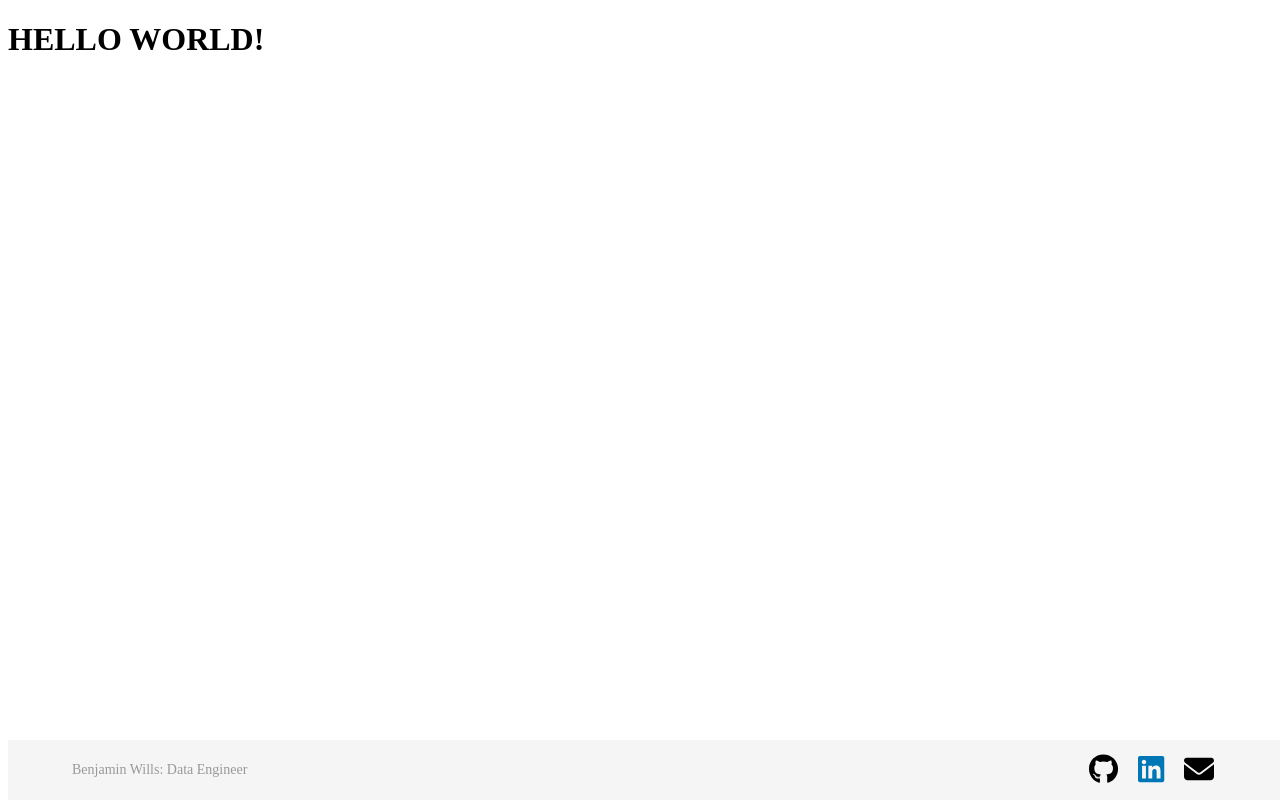
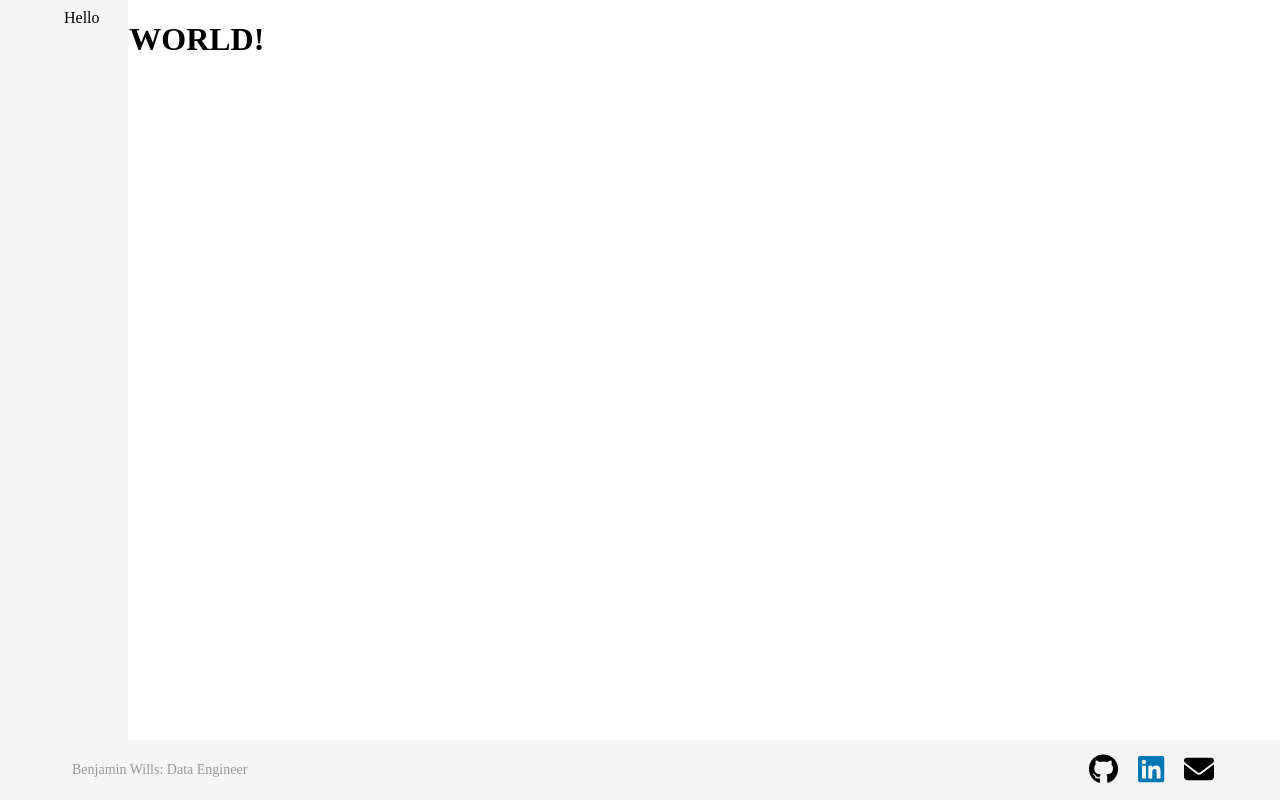
Before and after one commit to BenjaminWills/personal_website, a React (Create React App) app in the folder website/: page / in a window 1280 px wide. Built offline with nearby package versions, Linux system fonts and the light colour scheme.

Commit message:
creation of basic sidebar

```diff
--- a/website/src/App.js
+++ b/website/src/App.js
@@ -1,9 +1,11 @@
 import Footer from "./components/footer/Footer";
+import Sidebar from "./components/sidebar/Sidebar";
 
 function App() {
   return (
     <div>
       <h1>HELLO WORLD!</h1>
+      <Sidebar></Sidebar>
       <Footer></Footer>
     </div>
   );
--- a/website/src/components/sidebar/Sidebar.css
+++ b/website/src/components/sidebar/Sidebar.css
@@ -0,0 +1,17 @@
+.sidebar {
+  position: fixed;
+  left: 0;
+  top: 0;
+  width: 10%;
+  height: 100%;
+  background-color: #f5f5f5;
+  /* Additional styling for the sidebar */
+}
+
+.container {
+    position: fixed;
+    padding-left: 5%;
+    padding-right: 5%;
+    padding-top: 1%;
+    padding-bottom: 1%;
+}
--- a/website/src/components/sidebar/Sidebar.js
+++ b/website/src/components/sidebar/Sidebar.js
@@ -0,0 +1,12 @@
+import React from 'react';
+import './Sidebar.css';
+
+const Sidebar = () => {
+  return (
+    <div className="sidebar">
+        <div className="container">Hello</div>
+    </div>
+  );
+};
+
+export default Sidebar;
```
